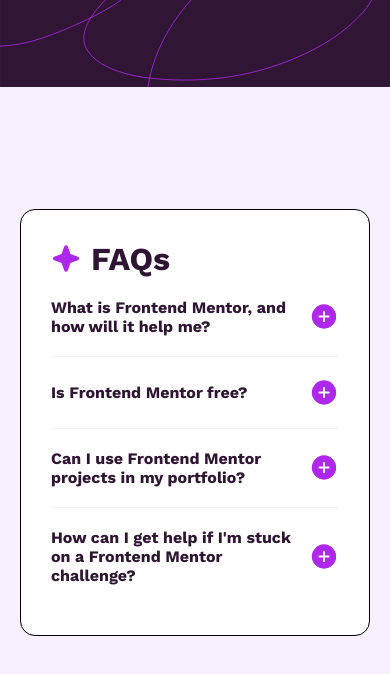
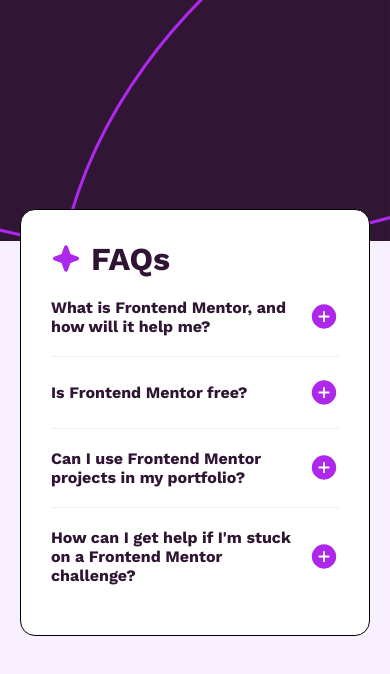
Before and after one commit to PxMach/Frontend-Mentor-FAQ-accordion, a plain HTML site: page index.html in a window 390 px wide. Drawn offline with nearby package versions, Linux system fonts and the light colour scheme.

Commit message:
Ajout d'une image de fond pour les écrans mobiles dans le fichier CSS afin d'améliorer l'esthétique et l'expérience utilisateur sur les petits appareils.

```diff
--- a/src/style.css
+++ b/src/style.css
@@ -76,6 +76,9 @@ body {
 }
 
 @media (max-width: 550px) {
+   body {
+      background-image: url("../assets/images/background-pattern-mobile.svg");
+   }
    .container {
       width: 350px;
    }
```
